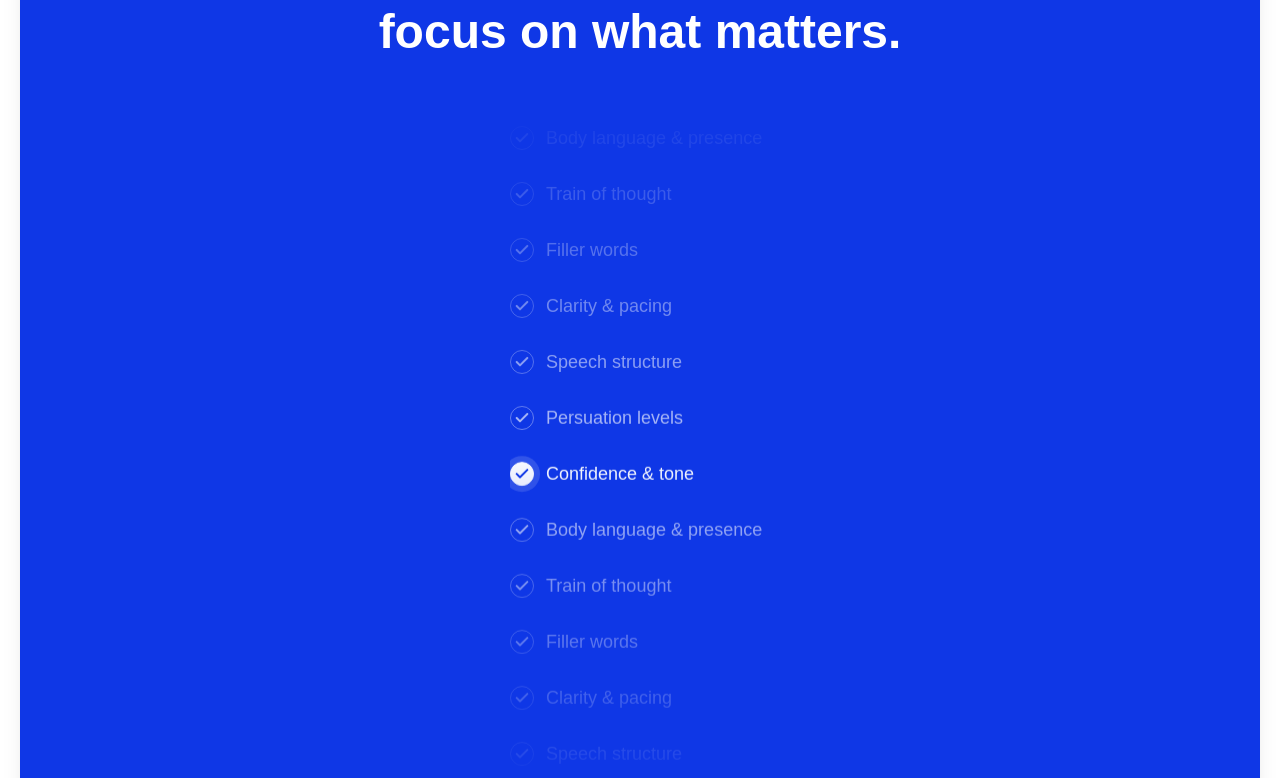
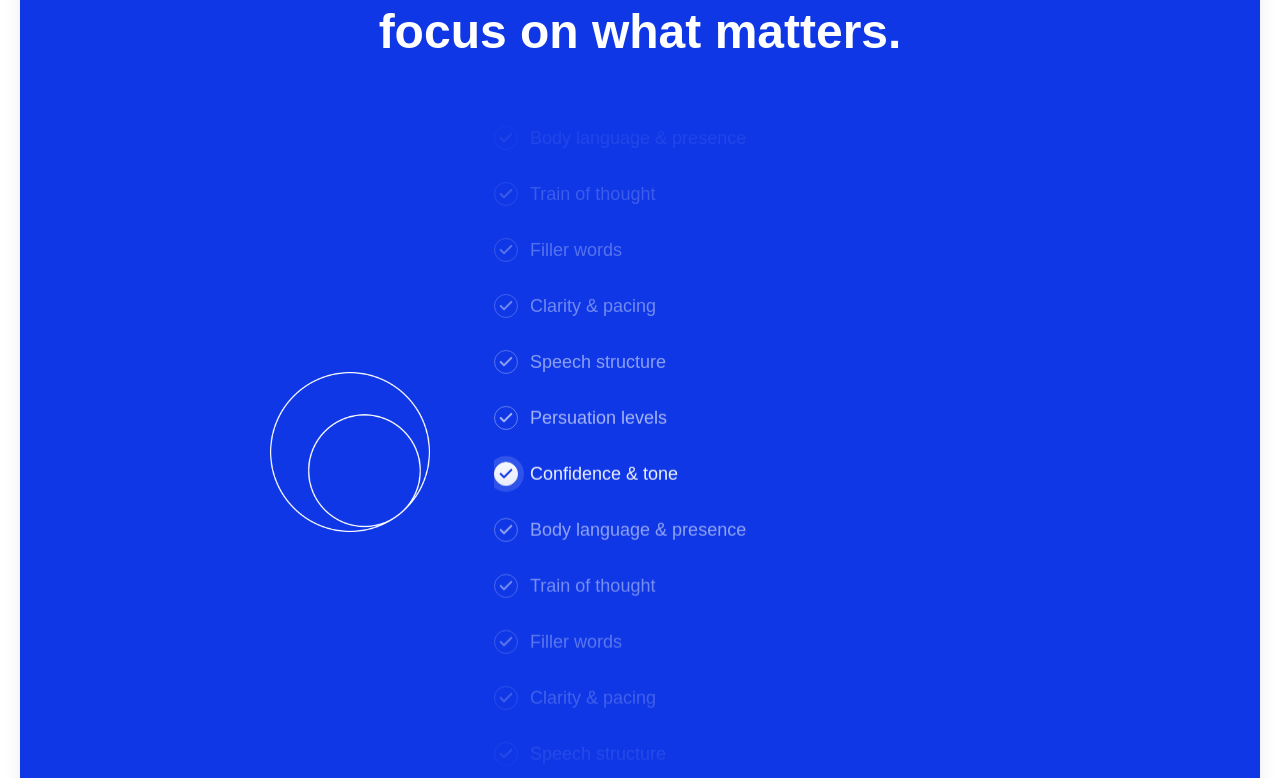
Before and after one commit to juanesmb/retoria-landing-page, a Next.js app: page / in a window 1280 px wide. Shown: the part 1922-2700 px from the top of the page. Built offline with nearby package versions, Linux system fonts and the light colour scheme.

Commit message:
adding white logo

```diff
--- a/src/components/landing/SpeechAnalysisSection.tsx
+++ b/src/components/landing/SpeechAnalysisSection.tsx
@@ -54,7 +54,17 @@ export default function SpeechAnalysisSection() {
           Retoria analyzes your delivery. So you can focus on what matters.
         </h2>
 
-        <div className="mt-10 flex justify-center md:ml-60">
+        <div className="mt-10 flex flex-col md:flex-row items-center justify-center gap-8 md:gap-12">
+          {/* Logo */}
+          <div className="flex-shrink-0">
+            <img
+              src="/logo_white.png"
+              alt="Retoria Logo"
+              className="w-32 h-32 md:w-40 md:h-40 object-contain"
+            />
+          </div>
+
+          {/* Dynamic List */}
           <div
             className="relative max-w-[calc(100vw-2rem)] mx-4 w-[300px] md:w-[500px] overflow-hidden select-none"
             style={{
```
Also changed, not shown: public/logo_white.png (added).
